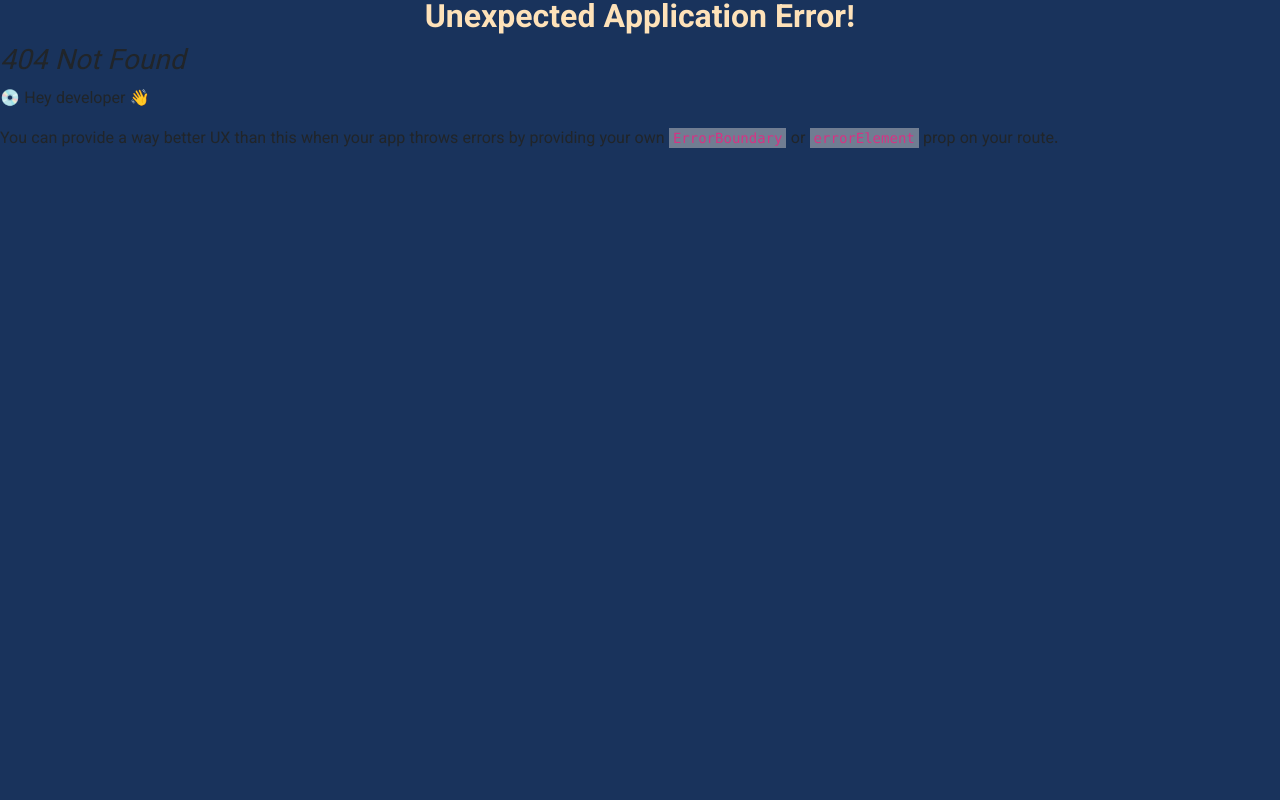
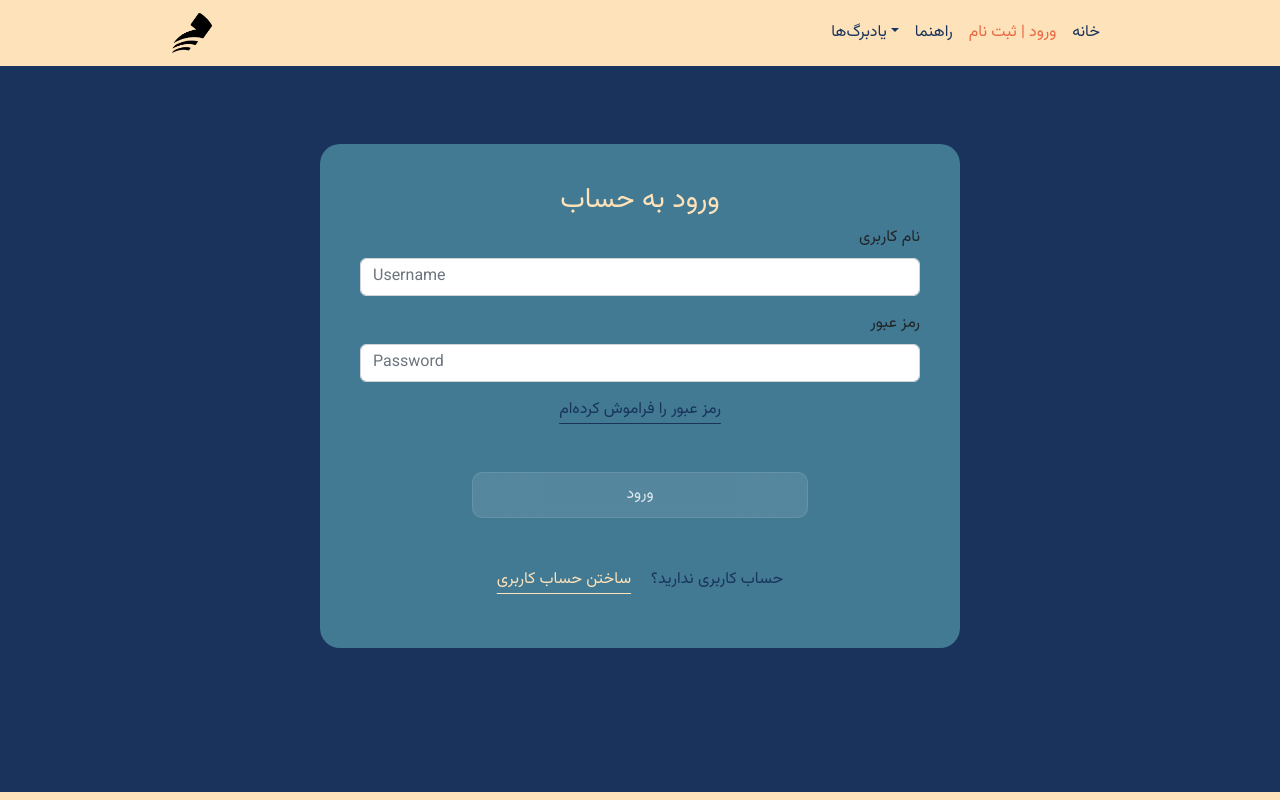
Before and after one commit to denashams/flashcard-fontend, a React (Create React App) app: page /login in a window 1280 px wide. Before the commit this address had no page. Shown: the top 800 px of the page. Built offline with nearby package versions, Linux system fonts and the light colour scheme.

Commit message:
created login page

```diff
--- a/src/App.jsx
+++ b/src/App.jsx
@@ -7,11 +7,12 @@ import {
 
 // pages
 import Home from "./pages/home/Home";
-import Signin from "./pages/signin/Signin";
+import Login from "./pages/login/Login";
 import Guide from "./pages/guide/Guide";
 import ContentCards from "./pages/flashcards-subpages/contentcards/ContentCards";
 import ImageCards from "./pages/flashcards-subpages/imagecards/ImageCards";
 import Podcast from "./pages/flashcards-subpages/podcast/Podcast";
+import Signup from "./pages/login/Signup";
 
 // layouts
 import RootLayout from "./layouts/RootLayout";
@@ -21,13 +22,19 @@ const router = createBrowserRouter(
   createRoutesFromElements(
     <Route path="/" element={<RootLayout />}>
       <Route index element={<Home />} />
-      <Route path="signin" element={<Signin />} />
       <Route path="guide" element={<Guide />} />
+      <Route path="login" element={<Login/>}/>
+      <Route path="signup" element={<Signup/>}/>
+
 
       <Route path="content-card" element={<ContentCards />} />
       <Route path="image-card" element={<ImageCards />} />
       <Route path="podcast" element={<Podcast />} />
     </Route>
+
+
+
+
   )
 );
 
--- a/src/components/navbar/NavigationBar.jsx
+++ b/src/components/navbar/NavigationBar.jsx
@@ -29,7 +29,7 @@ export default function NavigationBar() {
               <NavDropdown.Item as={NavLink} to="/" className="d-flex justify-content-end">لینک</NavDropdown.Item>
             </NavDropdown>
             <Nav.Link as={NavLink} to="guide" >راهنما</Nav.Link>
-            <Nav.Link as={NavLink} to="signin">ورود</Nav.Link>
+            <Nav.Link as={NavLink} to="login">ورود | ثبت نام</Nav.Link>
             <Nav.Link as={NavLink} to="/">خانه</Nav.Link>
           </Nav>
         </Navbar.Collapse>
--- a/src/pages/home/Home.css
+++ b/src/pages/home/Home.css
@@ -1,7 +1,6 @@
 .header-slider {
   background-color: var(--color-background-variant);
   padding: 100px 0 40px 0;
-  margin-bottom: 120px;
 }
 
 .item-container {
--- /dev/null
+++ b/src/pages/login/Login.css
@@ -0,0 +1,50 @@
+.login-container {
+  max-width: 50%;
+  margin: 9rem auto;
+  background-color: var(--color-background-variant);
+  padding: 40px;
+  border-radius: 20px;
+}
+.login-container h3 {
+  color: var(--color-primary);
+  text-align: center;
+}
+.form-container {
+  text-align: right;
+}
+.login-container button {
+  background-color: rgba(255, 255, 255, 0.1);
+  border: 1px solid rgba(255, 255, 255, 0.1);
+
+  backdrop-filter: blur(30px);
+  color: rgba(255, 255, 255, 0.8);
+
+  border-radius: 10px !important;
+
+  display: block;
+  width: 60%;
+  margin: 50px auto !important;
+  padding: 10px;
+}
+
+.login-container button:hover {
+  background-color: rgba(255, 255, 255, 0.2);
+}
+
+.forget-password,
+.signup-links a {
+  color: var(--color-primary);
+  text-decoration: underline;
+  text-underline-offset: 10px;
+}
+.forget-password, .signup-links a:hover {
+  color: var(--color-background);
+}
+.signup-links {
+  display: flex;
+  justify-content: center;
+  gap: 20px;
+}
+.signup-links p {
+  color: var(--color-background);
+}
--- /dev/null
+++ b/src/pages/login/Login.jsx
@@ -0,0 +1,33 @@
+import React from "react";
+import Form from "react-bootstrap/Form";
+import { NavLink } from "react-router-dom";
+
+import "./Login.css";
+
+export default function Login() {
+  return (
+    <div className="login-container">
+      <h3>ورود به حساب</h3>
+      <div className="form-container">
+      <Form>
+        <Form.Group className="mb-3 " controlId="formUsername">
+          <Form.Label>نام کاربری</Form.Label>
+          <Form.Control type="text" placeholder="Username" />
+        </Form.Group>
+
+        <Form.Group className="mb-3" controlId="formPassword">
+          <Form.Label>رمز عبور</Form.Label>
+          <Form.Control type="password" placeholder="Password" />
+        </Form.Group>
+      </Form>
+      </div>
+      <a href="/" className="d-flex justify-content-center forget-password">رمز عبور را فراموش کرده‌ام</a>
+      <button>ورود</button>
+
+      <span className="signup-links">
+        <NavLink to="/signup">ساختن حساب کاربری</NavLink>
+        <p >حساب کاربری ندارید؟</p>
+      </span>
+    </div>
+  );
+}
--- /dev/null
+++ b/src/pages/login/Signup.jsx
@@ -0,0 +1,18 @@
+import React from 'react'
+
+export default function Signup() {
+  return (
+    <div>
+      <h1>sign up</h1>
+      <h1>sign up</h1>
+      <h1>sign up</h1>
+      <h1>sign up</h1>
+      <h1>sign up</h1>
+      <h1>sign up</h1>
+      <h1>sign up</h1>
+      <h1>sign up</h1>
+      <h1>sign up</h1>
+
+    </div>
+  )
+}
--- a/src/pages/signin/Signin.css
+++ /dev/null
@@ -1,40 +0,0 @@
-.signin-container {
-  width: 60%;
-  margin: 9rem auto;
-  padding: 2rem 3rem 6rem 3rem;
-
-  background: rgb(25, 51, 92);
-  background: linear-gradient(
-    0deg,
-    rgba(25, 51, 92, 1) 0%,
-    rgba(66, 122, 147, 1) 100%
-  );
-  box-shadow: rgba(0, 0, 0, 0.16) 0px 1px 4px;
-  border-radius: 10px;
-}
-.nav {
-  width: 100%;
-  height: 80px;
-}
-ul {
-  display: flex;
-  justify-content: flex-end;
-  list-style: none;
-  padding: 0;
-}
-.nav a {
-  text-decoration: none;
-  color: var(--color-primary);
-  padding-left: 24px;
-  font-size: 20px;
-}
-label {
-
-}
-input {
-  width: 100%;
-  height: 35px;
-  border: none;
-  border-radius: 20px;
-  background: rgba(255, 255, 255, 0.2);
-}
--- a/src/pages/signin/Signin.jsx
+++ /dev/null
@@ -1,86 +0,0 @@
-import React from "react";
-import "./Signin.css";
-
-export default function Signin() {
-  return (
-    <div className="signin-container">
-      <div >
-        <ul className="nav">
-          <li>
-            <a href="/">ثبت نام</a>
-          </li>
-          <li>
-            <a href="/">ورود</a>
-          </li>
-        </ul>
-      </div>
-
-      {/* sinin form */}
-
-      <form className="form-signin" action="" method="post" name="form">
-        <label for="username">نام کاربری</label>
-        <input
-          className="form-styling"
-          type="text"
-          name="username"
-          placeholder="Enter unsername"
-        />
-        <label for="password">Password</label>
-        <input
-          className="form-styling"
-          type="text"
-          name="password"
-          placeholder="Enter password"
-        />
-        <input type="checkbox" id="checkbox" />
-        <label for="checkbox">
-          <span className="ui"></span>Keep me signed in
-        </label>
-        <div>
-          <button>
-            <a href="/">Sign in</a>
-          </button>
-        </div>
-      </form>
-
-      {/* signup form */}
-      <form className="form-signup" action="" method="post" name="form">
-        <label for="fullname">Full name</label>
-        <input
-          className="form-styling"
-          type="text"
-          name="fullname"
-          placeholder=""
-        />
-        <label for="email">Email</label>
-        <input
-          className="form-styling"
-          type="text"
-          name="email"
-          placeholder=""
-        />
-        <label for="password">Password</label>
-        <input
-          clasNames="form-styling"
-          type="text"
-          name="password"
-          placeholder=""
-        />
-        <label for="confirmpassword">Confirm password</label>
-        <input
-          clasNames="form-styling"
-          type="text"
-          name="confirmpassword"
-          placeholder=""
-        />
-        <a href="/" ng-click="checked = !checked" clasNames="btn-signup">
-          Sign Up
-        </a>
-      </form>
-
-      <div class="forgot">
-        <a href="/">Forgot your password?</a>
-      </div>
-    </div>
-  );
-}
```
